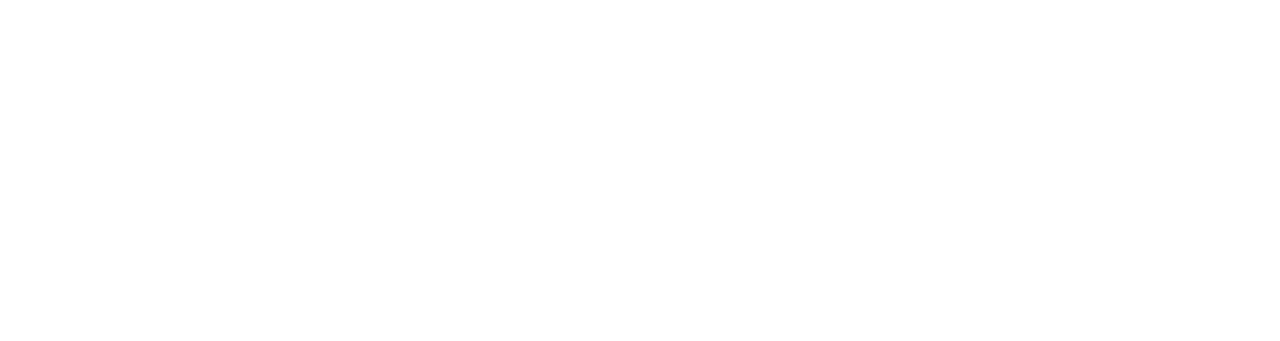
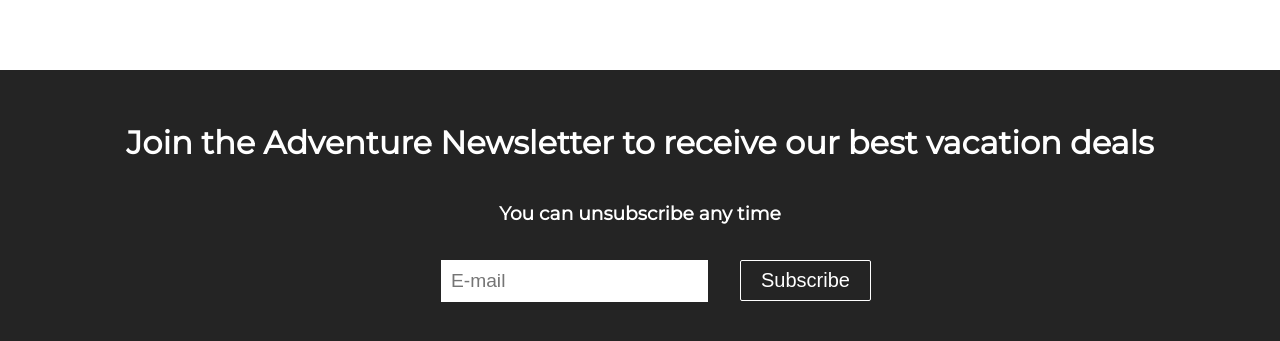
Before and after one commit to Kavya-25/ReactWebsite, a React (Create React App) app: page / in a window 1280 px wide. Shown: the part 2097-2438 px from the top of the page. Before the commit the page ends 2167 px from the top, so only its background shows below. Built offline with nearby package versions, Linux system fonts and the light colour scheme.

Commit message:
added footer section

```diff
--- /dev/null
+++ b/src/components/Footer/Footer.js
@@ -0,0 +1,16 @@
+import React from 'react'
+import './Footer.scss'
+import Button from '../Button/Button'
+
+export default function Footer() {
+  return (
+    <div className='footer'>
+        <h1>Join the Adventure Newsletter to receive our best vacation deals</h1>
+        <h3>You can unsubscribe any time</h3>
+        <form action="">
+            <input type="text" placeholder='E-mail'/>
+            <Button buttonStyle='btn--outline' buttonSize='btn--large' >Subscribe</Button>
+        </form>
+    </div>
+  )
+}
--- /dev/null
+++ b/src/components/Footer/Footer.scss
@@ -0,0 +1,20 @@
+@import '../../properties';
+.footer{
+    padding: 2rem;
+    background-color:$button-color;
+    color: $background-white;
+    display: flex;
+    flex-direction: column;
+    align-items: center;
+    justify-content: center;
+    form{
+        padding: 1rem;
+        input{
+            font-size: 1.2rem;
+            margin: 0 2rem;
+            padding: 10px;
+            border: none;
+            outline: none;
+        }
+    }
+}
--- a/src/components/Navbar/Navbar.scss
+++ b/src/components/Navbar/Navbar.scss
@@ -50,7 +50,7 @@
     display: flex;
     align-items: center;
     text-decoration: none;
-    padding: 0.5rem 1rem;
+    padding: 0 1rem;
     height: 100%;
   }
 
--- a/src/components/pages/Home.js
+++ b/src/components/pages/Home.js
@@ -1,5 +1,6 @@
 import React from 'react'
 import Cards from '../Cards/Cards'
+import Footer from '../Footer/Footer'
 import Header from '../Header/Header'
 
 export default function Home() {
@@ -7,6 +8,7 @@
     <div>
         <Header/>
         <Cards/>
+        <Footer/>
     </div>
   )
 }
--- a/src/index.scss
+++ b/src/index.scss
@@ -6,3 +6,17 @@
   font-family:$font;
 
 }
+::-webkit-scrollbar {
+  width: 5px;
+}
+
+::-webkit-scrollbar-track {
+  background: #f1f1f1;
+}
+::-webkit-scrollbar-thumb {
+  background:#242424;
+}
+
+::-webkit-scrollbar-thumb:hover {
+  background: #555;
+}
```
